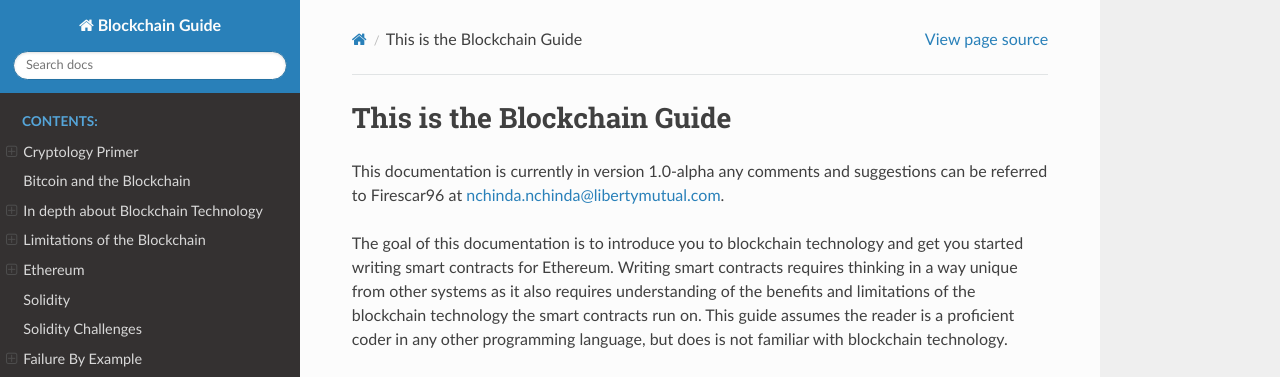
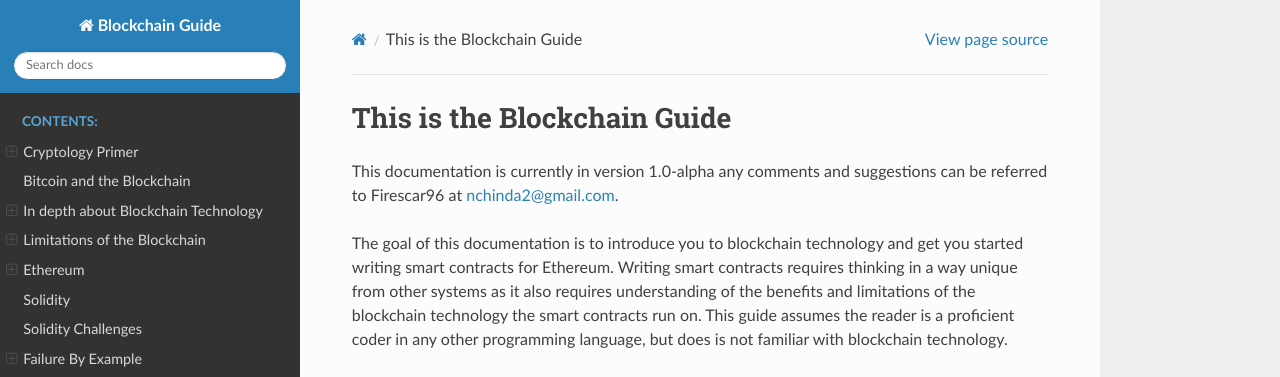
Before and after one commit to Firescar96/blockchain-guide, a Sphinx documentation site: the page built from source/index.rst, in a window 1280 px wide and 900 px high. Shown: the top 377 px of the window. Built offline with Sphinx 7.4.7 and the Read the Docs theme 2.0.0, drawn with Linux system fonts in a browser that asks for light colours; formulas are drawn with MathJax 3.

Commit message:
change email address

```diff
--- a/source/crypto.rst
+++ b/source/crypto.rst
@@ -115,7 +115,7 @@ Schnorr Signatures are special because they are one of the simplest and efficien
   | concatenation symbol: :math:`||`
 
 Note:
-  Remember that everything defined above, including the message can and must be expressed as a number.
+Remember that everything defined above, including the message can and must be expressed as a number.
 |
 
 Signing
@@ -148,7 +148,7 @@ Signing
   e_v = H(r_v || M) = H(r || M) = E
 
 B) RSA
-=====
+======
 Named after it's creators, RSA is extremely widely used. Even though more efficient algorithms have since been discovered RSA is still useful as an encryption scheme that's relatively simple to teach.
 
 | define:
--- a/source/index.rst
+++ b/source/index.rst
@@ -3,7 +3,7 @@ This is the Blockchain Guide
 ###############################
 
 This documentation is currently in version 1.0-alpha any comments and
-suggestions can be referred to Firescar96 at nchinda.nchinda@libertymutual.com.
+suggestions can be referred to Firescar96 at nchinda2@gmail.com.
 
 The goal of this documentation is to introduce you to blockchain technology and get you started writing smart contracts for Ethereum. Writing smart contracts requires thinking in a way unique from other systems as it also requires understanding of the benefits and limitations of the blockchain technology the smart contracts run on. This guide assumes the reader is a proficient coder in any other programming language, but does is not familiar with blockchain technology.
 
--- a/source/limitations.rst
+++ b/source/limitations.rst
@@ -10,6 +10,7 @@ Size
 ====
 - the size of the blockchain trends upwards
 - some portion of the network must store everything
+
 Don't contribute to blockchain bloat. Data should be deleted from storage as soon as possible to mitigate contributing to the inexorable increase in the size of the blockchain. Some blockchain technologies, such as Ethereum, give a discount to smart contract operations that involve deleting data to incentivize self-regulation of data storage.
 
 Latency and Consistency
```
